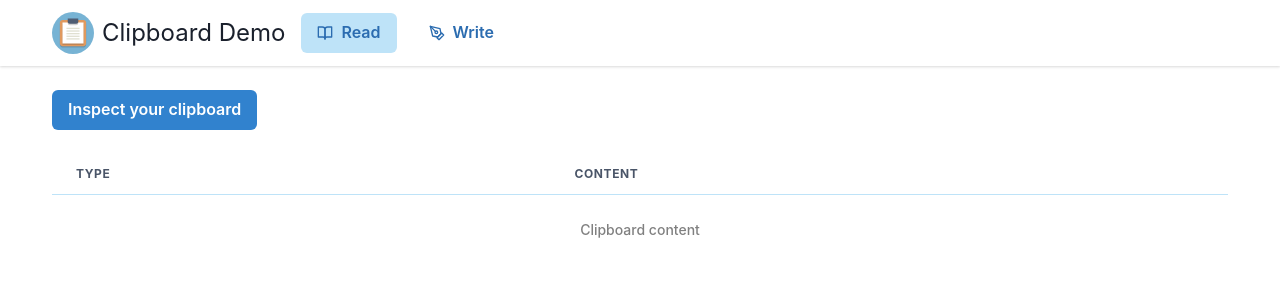
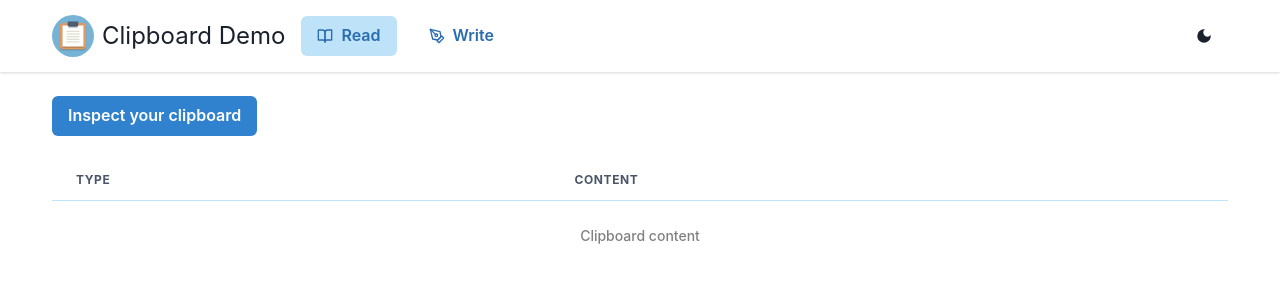
Before and after one commit to Willsem/clipboard-demo, a React (Vite) app: page /read in a window 1280 px wide. Shown: the top 300 px of the page. Built offline with nearby package versions, Linux system fonts and the light colour scheme.

Commit message:
color mode switcher

```diff
--- a/src/components/header.tsx
+++ b/src/components/header.tsx
@@ -1,6 +1,14 @@
-import { Button, Center, Flex } from '@chakra-ui/react';
+import {
+  Button,
+  Center,
+  Flex,
+  IconButton,
+  Spacer,
+  useColorMode,
+} from '@chakra-ui/react';
 import { FC } from 'react';
 import { FiBookOpen, FiPenTool } from 'react-icons/fi';
+import { MdDarkMode, MdLightMode } from 'react-icons/md';
 import { Link, useLocation } from 'react-router-dom';
 
 import { Logo } from '.';
@@ -9,6 +17,8 @@ import styles from './header.module.scss';
 
 export const Header: FC = () => {
   const location = useLocation();
+
+  const { toggleColorMode, colorMode } = useColorMode();
 
   return (
     <header className={styles.header}>
@@ -41,6 +51,14 @@ export const Header: FC = () => {
               Write
             </Button>
           </Link>
+          <Spacer />
+          <IconButton
+            icon={colorMode === 'dark' ? <MdLightMode /> : <MdDarkMode />}
+            aria-label="switch color mode"
+            variant="ghost"
+            size="lg"
+            onClick={toggleColorMode}
+          />
         </Flex>
       </Center>
     </header>
```
